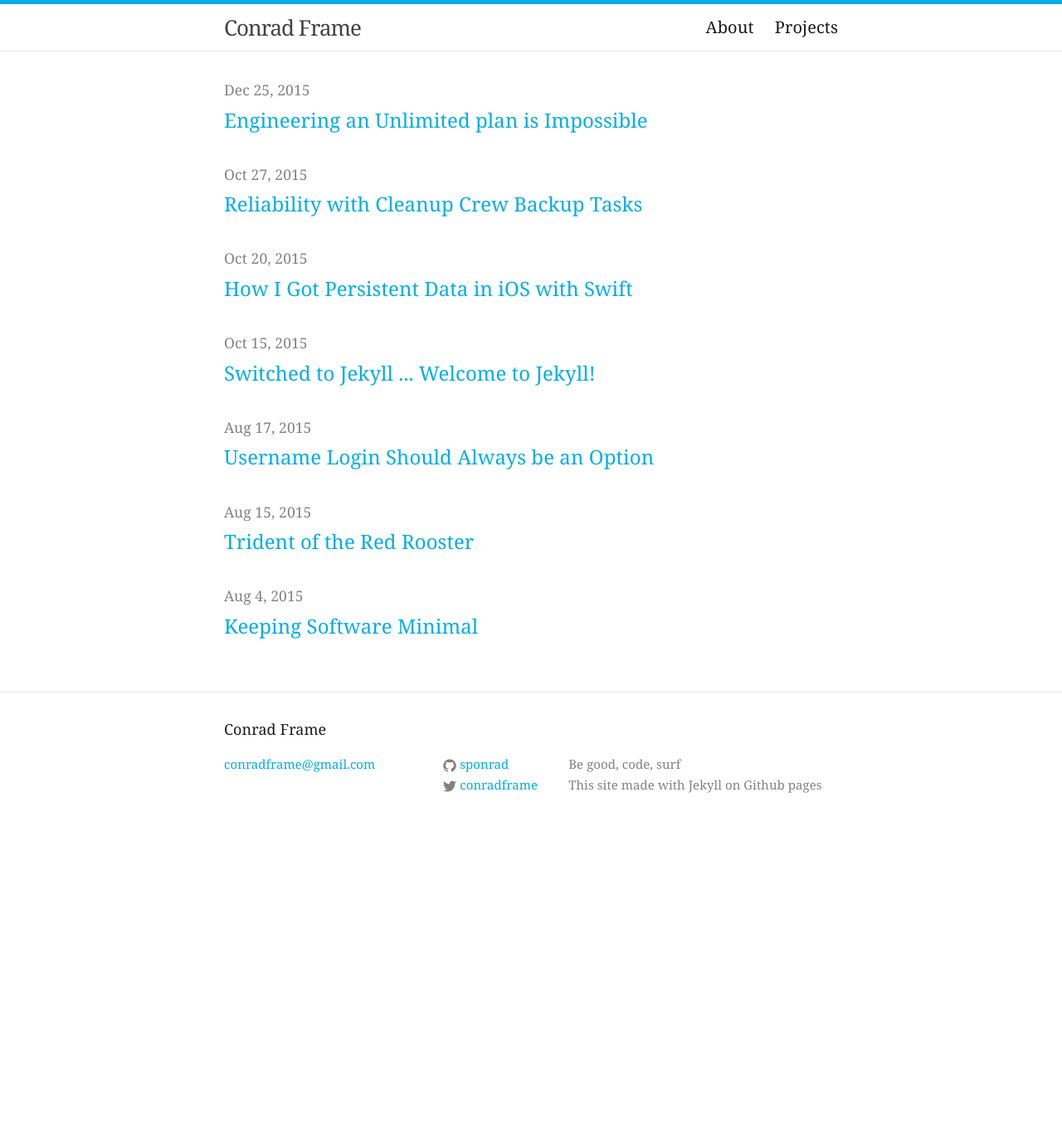
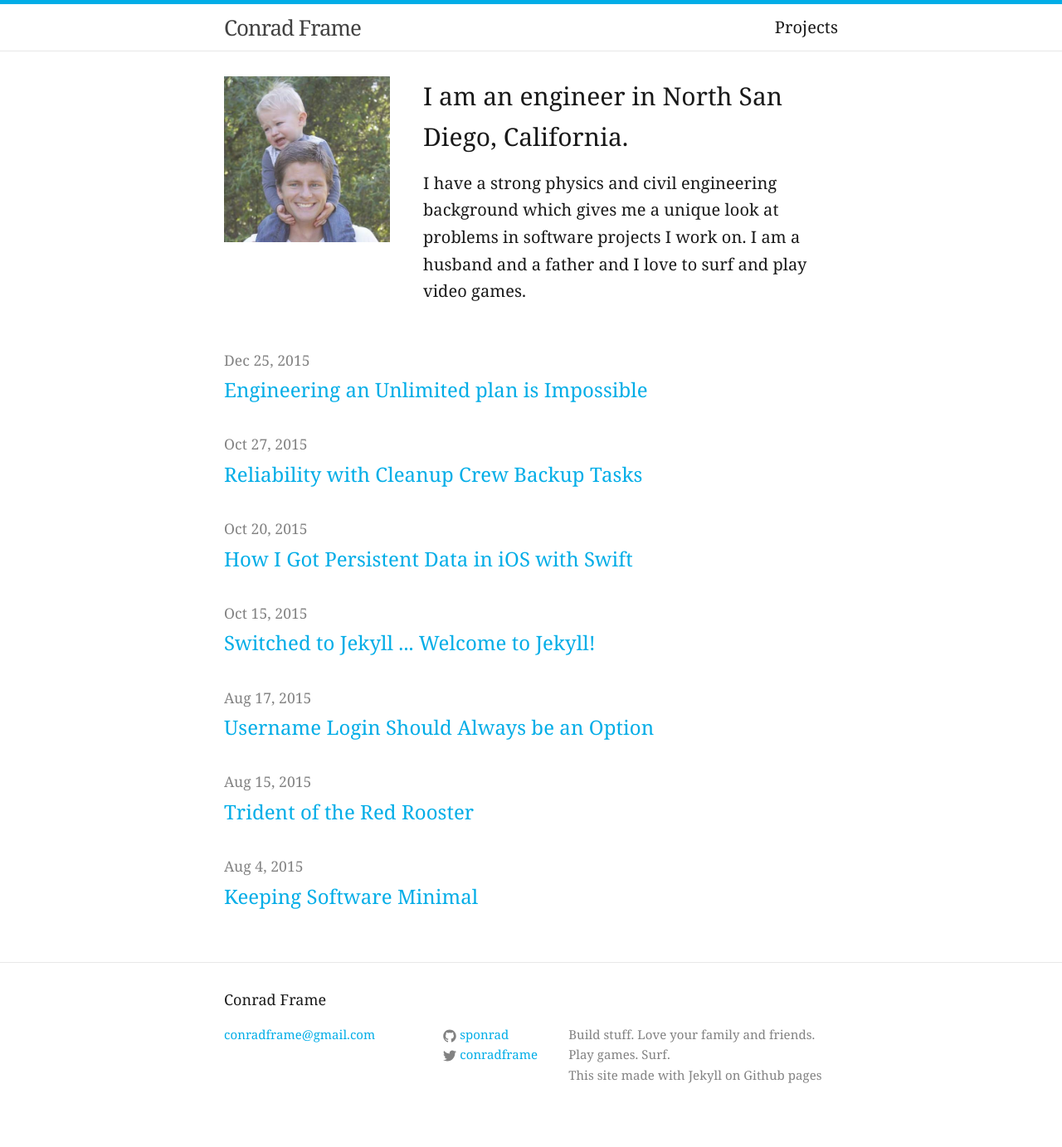
Before and after one commit to sponrad/sponrad.github.io, a Jekyll site: the page built from index.html, in a window 1280 px wide. Shown: the whole page at 83% size. Built offline with Jekyll 4.4.1, drawn with Linux system fonts in a browser that asks for light colours; before the commit the page ends 1033 px from its top, so only the background shows below that.

Commit message:
images and layout changes

```diff
--- a/_config.yml
+++ b/_config.yml
@@ -2,7 +2,7 @@
 title: Conrad Frame
 email: conradframe@gmail.com
 description: > # this means to ignore newlines until "baseurl:"
- Be good, code, surf
+ Build stuff. Love your family and friends. Play games. Surf.
 baseurl: "" # the subpath of your site, e.g. /blog/
 url: "http://conradframe.com" # the base hostname & protocol for your site
 twitter_username: conradframe
--- a/_includes/head.html
+++ b/_includes/head.html
@@ -9,4 +9,6 @@
   <link rel="stylesheet" href="{{ "/css/main.css" | prepend: site.baseurl }}">
   <link rel="canonical" href="{{ page.url | replace:'index.html','' | prepend: site.baseurl | prepend: site.url }}">
   <link rel="alternate" type="application/rss+xml" title="{{ site.title }}" href="{{ "/feed.xml" | prepend: site.baseurl | prepend: site.url }}" />
+  <link rel="shortcut icon" href="/favicon.ico" type="image/x-icon">
+  <link rel="icon" href="/favicon.ico" type="image/x-icon">
 </head>
--- a/_layouts/page.html
+++ b/_layouts/page.html
@@ -4,7 +4,7 @@ layout: default
 <div class="post">
 
   <header class="post-header">
-    <!-- <h1 class="post-title">{{ page.title }}</h1> -->
+    <h1 class="post-title">{{ page.title }}</h1>
   </header>
 
   <article class="post-content">
--- a/index.html
+++ b/index.html
@@ -3,6 +3,15 @@ layout: default
 ---
 
 <div class="home">
+
+  <img style="float: left; padding-right: 30px;" src="/assets/portraitwh.jpg" width="200">
+  <div style="width: 500px; float: right;">
+    <h2>I am an engineer in North San Diego, California.</h2>
+
+    <p>I have a strong physics and civil engineering background which gives me a unique look at problems in software projects I work on. I am a husband and a father and I love to surf and play video games.</p>
+  </div>
+
+  <div style="clear: both; height: 20px;"></div>
 
   <ul class="post-list">
     {% for post in site.posts %}
```
Also changed, not shown: about.md (deleted, +0 -19 lines), favicon.ico (added).
